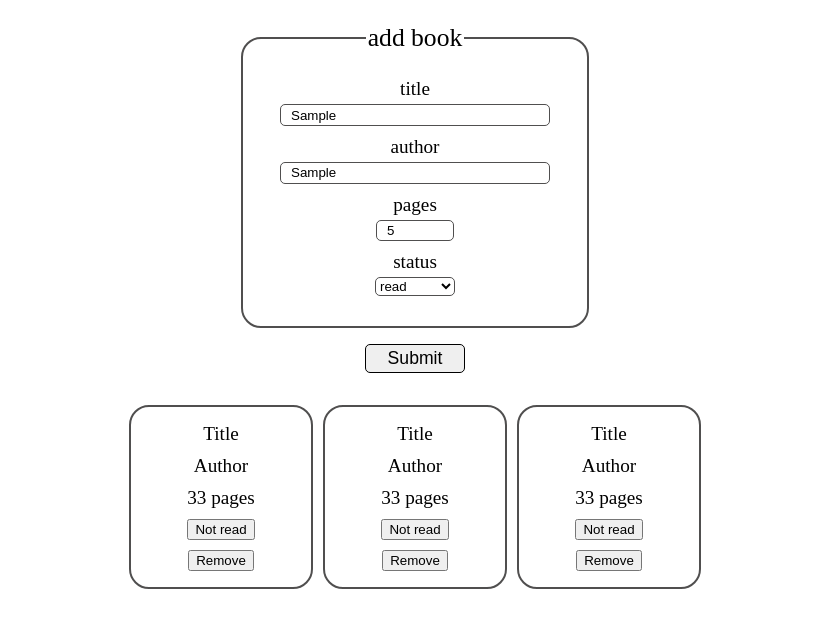
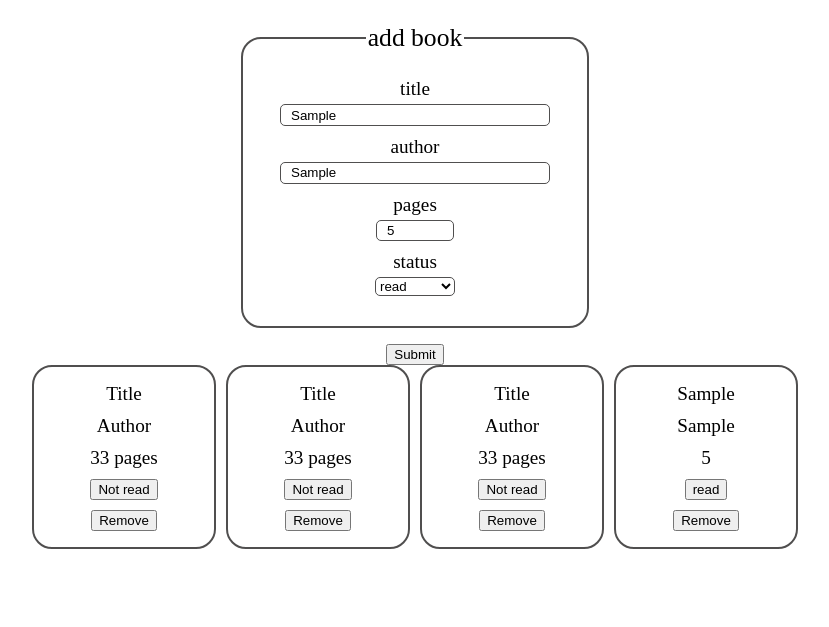
Before and after one commit to khantuevao/library, a plain HTML site: page index.html in a window 1280 px wide. Both pictures are taken after typing "Sample", "Sample", "5" into the empty fields and a click on the button "Submit". Shown: the part 145-772 px from the top of the page, without its empty margins (225-1054 px from the left). Drawn offline with Linux system fonts and the light colour scheme; a web font is replaced by a local one.

Commit message:
Make submit button add books from input&display

```diff
--- a/index.html
+++ b/index.html
@@ -27,7 +27,7 @@
       </select>
     </fieldset>
   </form>
-  <button class="submit">Submit</button>
+  <button id="submit">Submit</button>
 
 
   <div id="container">
--- a/script.js
+++ b/script.js
@@ -10,8 +10,6 @@ function Book(title, author, pages, status) {
 function addBookToLibrary(book) {
   myLibrary.push(book);
 }
-
-
 
 function displayBooks() {
   for (let i = 0; i < myLibrary.length; i++) {
@@ -38,3 +36,14 @@ function displayBooks() {
     mainContainer.appendChild(bookContainer);
   }
 }
+
+const submitButton = document.querySelector('#submit');
+submitButton.addEventListener('click', () => {
+  let inputTitle = (document.querySelector('#title')).value;
+  let inputAuthor = (document.querySelector('#author')).value;
+  let inputPages = (document.querySelector('#pages')).value;
+  let inputStatus = (document.querySelector('#status')).value;
+  let inputBook = new Book(inputTitle, inputAuthor, inputPages, inputStatus);
+  addBookToLibrary(inputBook);
+  displayBooks();
+});
```
